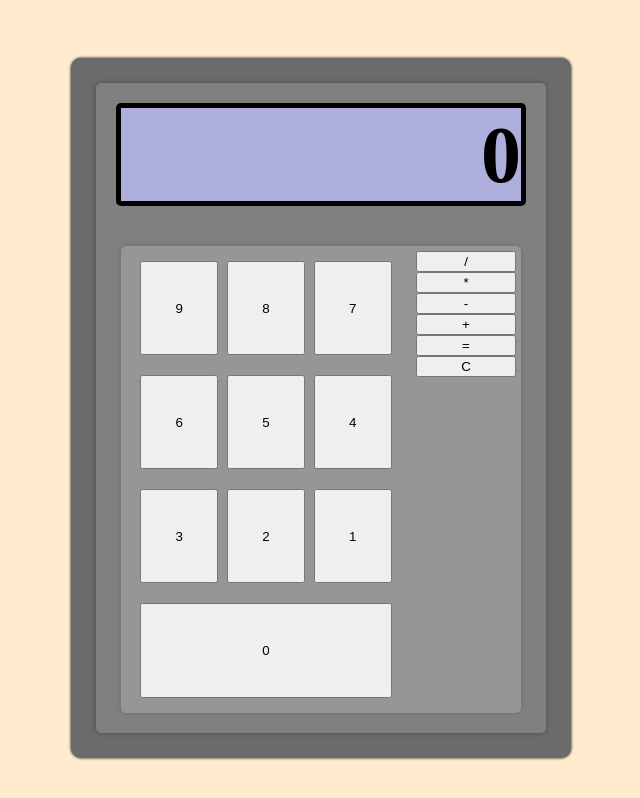
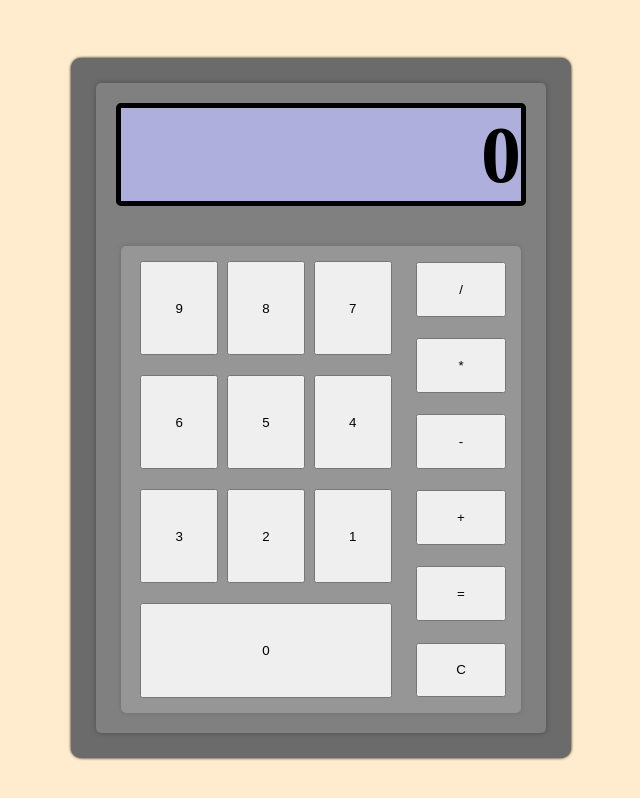
Before and after one commit to DavidarCZ/odin-calculator, a plain HTML site: page index.html in a window 1280 px wide. Shown: the whole page, without its empty margins (319-959 px from the left). Drawn offline with Linux system fonts and the light colour scheme.

Commit message:
Style sign buttons

```diff
--- a/styles.css
+++ b/styles.css
@@ -66,6 +66,7 @@ body {
     margin: 5px;
     display: flex;
     flex-direction: column;
+    justify-content: space-around;
 }
 
 .row-1,.row-2,.row-3 {
@@ -86,3 +87,8 @@ body {
     margin: 10px;
     align-self: center;
 }
+
+.signs .btn{
+    width: 90%;
+    height: 12%;
+}
```
